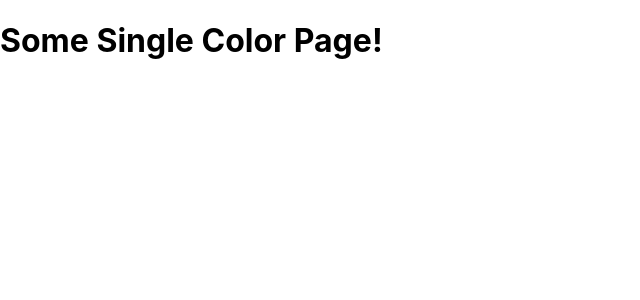
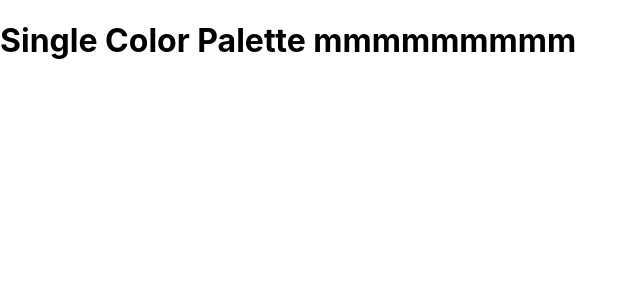
Before and after one commit to ashannon828/colors-app, a React (Create React App) app: page /palette/flat-ui-colors-american/americanriver in a window 1280 px wide. Shown: the top 300 px of the page, without its empty margins (0-640 px from the left). Built offline with nearby package versions, Linux system fonts and the light colour scheme.

Commit message:
add single color palette and link

```diff
--- a/src/App.js
+++ b/src/App.js
@@ -2,6 +2,7 @@
 import { Route, Switch } from 'react-router-dom'
 import Palette from './Palette'
 import PaletteList from './PaletteList'
+import SingleColorPalette from './SingleColorPalette'
 import seedColors from './seedColors'
 import { generatePalette } from './colorHelpers'
 
@@ -34,7 +35,7 @@
 				/>
 				<Route
 					path="/palette/:paletteId/:colorId"
-					render={() => <h1>Some Single Color Page!</h1>}
+					render={() => <SingleColorPalette />}
 				/>
 			</Switch>
 		)
--- a/src/ColorBox.js
+++ b/src/ColorBox.js
@@ -15,7 +15,7 @@
 		})
 	}
 	render() {
-		const { name, background } = this.props
+		const { name, background, paletteId, id } = this.props
 		const { copied } = this.state
 		return (
 			<CopyToClipboard text={background} onCopy={this.changeCopyState}>
@@ -34,7 +34,10 @@
 						</div>
 						<button className="copy-button">Copy</button>
 					</div>
-					<Link to="/" onClick={(e) => e.stopPropagation()}>
+					<Link
+						to={`/palette/${paletteId}/${id}`}
+						onClick={(e) => e.stopPropagation()}
+					>
 						<span className="see-more">More</span>
 					</Link>
 				</div>
--- a/src/Palette.js
+++ b/src/Palette.js
@@ -18,10 +18,16 @@
 		this.setState({ format: val })
 	}
 	render() {
-		const { colors, paletteName, emoji } = this.props.palette
+		const { colors, paletteName, emoji, id } = this.props.palette
 		const { level, format } = this.state
 		const colorBoxes = colors[level].map((color) => (
-			<ColorBox background={color[format]} name={color.name} key={color.id} />
+			<ColorBox
+				background={color[format]}
+				name={color.name}
+				key={color.id}
+				id={color.id}
+				paletteId={id}
+			/>
 		))
 
 		return (
--- /dev/null
+++ b/src/SingleColorPalette.js
@@ -0,0 +1,13 @@
+import React, { Component } from 'react'
+
+class SingleColorPalette extends Component {
+	render() {
+		return (
+			<div>
+				<h1>Single Color Palette mmmmmmmmm</h1>
+			</div>
+		)
+	}
+}
+
+export default SingleColorPalette
```
